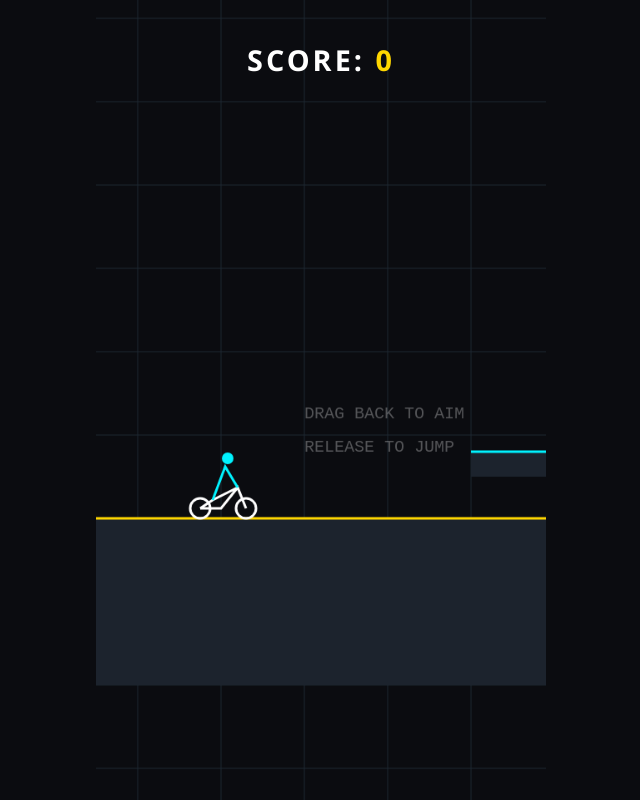
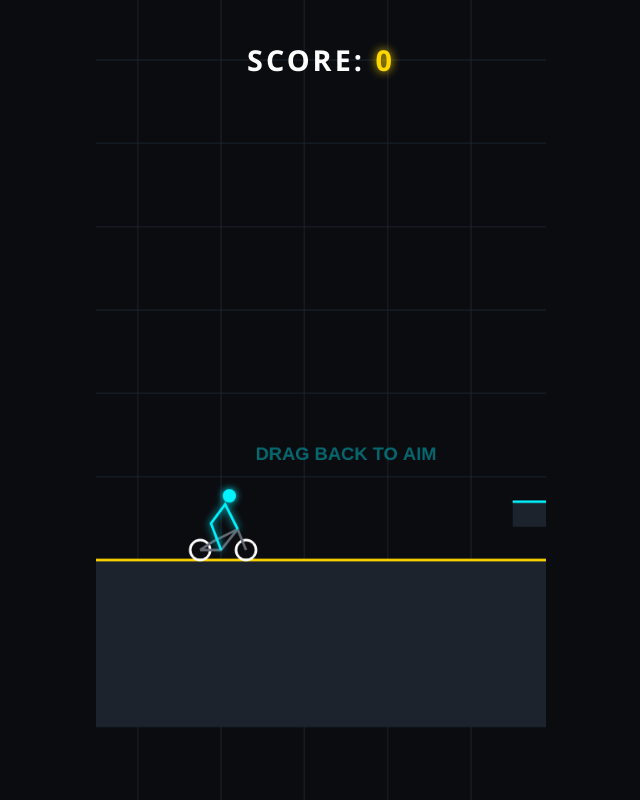
Before and after one commit to nietzcko/trials, a plain HTML site: page index.html in a window 1280 px wide. Shown: the whole page, without its empty margins (319-959 px from the left). Drawn offline with Linux system fonts and the light colour scheme.

Commit message:
Update index.html

```diff
--- a/index.html
+++ b/index.html
@@ -3,7 +3,7 @@
 <head>
     <meta charset="UTF-8">
     <meta name="viewport" content="width=device-width, initial-scale=1.0, maximum-scale=1.0, user-scalable=no">
-    <title>Neon Trial - Clean Edition</title>
+    <title>Neon Trial - Clean & Dynamic</title>
     <style>
         :root {
             --bg-color: #0b0c10;
@@ -23,7 +23,7 @@
             align-items: center;
             height: 100vh;
             overflow: hidden;
-            font-family: 'Segoe UI', Roboto, Helvetica, Arial, sans-serif;
+            font-family: 'Segoe UI', Roboto, sans-serif;
             touch-action: none;
         }
 
@@ -51,7 +51,7 @@
             text-transform: uppercase;
         }
 
-        .score-num { color: var(--neon-alt); }
+        .score-num { color: var(--neon-alt); text-shadow: 0 0 10px var(--neon-alt); }
     </style>
 </head>
 <body>
@@ -78,8 +78,7 @@
         const maxDragDistance = 220;
         let score = 0;
 
-        let cameraX = 0, targetCameraX = 0;
-        let cameraY = 0, targetCameraY = 0;
+        let cameraX = 0, cameraY = 0;
         let genX = 0, genY = 600;
 
         const getCSSVar = (name) => getComputedStyle(document.documentElement).getPropertyValue(name).trim();
@@ -97,7 +96,7 @@
 
         let bike = {
             x: 100, y: 550, vx: 0, vy: 0, radius: 15,
-            angle: 0, angVel: 0, grounded: false, dir: 1, tuckFactor: 0
+            angle: 0, angVel: 0, grounded: false, tuckFactor: 0
         };
 
         let terrain = [];
@@ -109,7 +108,7 @@
             let type = Math.floor(Math.random() * 6);
 
             if (genY < 300) type = Math.max(type, 3);
-            if (genY > 700) type = Math.min(type, 2);
+            if (genY > 750) type = Math.min(type, 2);
 
             let w = 40 + Math.random() * 80;
             let y = genY + (Math.random() * 300 - 150);
@@ -123,14 +122,14 @@
                 genX = startX + r * 2; genY = y - r;
             } else if (type === 2 || type === 3) { // Steps
                 let stepW = 40, currX = startX, currY = genY;
-                let dirY = type === 2 ? -40 : 40;
+                let dirY = type === 2 ? -45 : 45;
                 for(let i=0; i<3; i++) {
                     terrain.push({type: 'rect', x: currX, y: currY, w: stepW, h: 40, landed: false});
                     currX += stepW + 20; currY += dirY;
                 }
                 genX = currX; genY = currY - dirY;
             } else { // Slope
-                let angle = type === 4 ? -0.4 : 0.4;
+                let angle = type === 4 ? -0.45 : 0.45;
                 let sw = 100 + Math.random() * 50;
                 terrain.push({type: 'slope', x: startX, y: genY, w: sw, h: 20, angle: angle, landed: false});
                 genX = startX + sw * Math.cos(angle); genY = genY + sw * Math.sin(angle);
@@ -140,16 +139,15 @@
         function initGame() {
             score = 0; terrain = []; scoreDisplay.innerText = "0";
             cameraX = 0; cameraY = 0; genX = 1600; genY = 600;
-            bike = { x: 100, y: 550, vx: 0, vy: 0, radius: 15, angle: 0, angVel: 0, grounded: true, dir: 1, tuckFactor: 0 };
+            bike = { x: 100, y: 550, vx: 0, vy: 0, radius: 15, angle: 0, angVel: 0, grounded: true, tuckFactor: 0 };
 
             terrain.push({ type: 'rect', x: -500, y: 600, w: 2100, h: 200, landed: true });
-            terrain.push({ type: 'rect', x: 400, y: 520, w: 150, h: 30, landed: false });
-            terrain.push({ type: 'rect', x: 700, y: 440, w: 120, h: 30, landed: false });
+            terrain.push({ type: 'rect', x: 450, y: 530, w: 150, h: 30, landed: false });
+            terrain.push({ type: 'rect', x: 750, y: 460, w: 120, h: 30, landed: false });
 
             tutorialTexts = [
-                { t: "DRAG BACK TO AIM", x: 200, y: 480 },
-                { t: "RELEASE TO JUMP", x: 200, y: 520 },
-                { t: "LAND ON TOP FOR POINTS", x: 700, y: 350 }
+                { t: "DRAG BACK TO AIM", x: 250, y: 480 },
+                { t: "LAND ON YELLOW FOR POINTS", x: 800, y: 350 }
             ];
 
             for(let i=0; i<10; i++) generateObstacle();
@@ -188,13 +186,15 @@
 
             bike.vy += gravity;
             if (isDragging && bike.grounded) {
-                let tilt = Math.max(-0.6, Math.min(0.6, (dragCurrent.x - dragStart.x) / maxDragDistance));
-                bike.angle += (tilt - bike.angle) * 0.2;
+                let tilt = Math.max(-0.65, Math.min(0.65, (dragCurrent.x - dragStart.x) / maxDragDistance));
+                bike.angle += (tilt - bike.angle) * 0.15;
             }
 
             bike.x += bike.vx; bike.y += bike.vy; bike.angle += bike.angVel;
+            if (bike.x > genX - 1200) generateObstacle();
 
-            if (bike.x > genX - 1000) generateObstacle();
+            if (!bike.grounded) bike.tuckFactor = Math.min(1, bike.tuckFactor + 0.1);
+            else bike.tuckFactor = Math.max(0, bike.tuckFactor - 0.2);
 
             let groundedThisFrame = false;
             const pts = [{dx: -25, dy: 10}, {dx: 30, dy: 10}, {dx: 0, dy: 0}];
@@ -202,7 +202,6 @@
             pts.forEach(p => {
                 let wx = bike.x + Math.cos(bike.angle)*p.dx - Math.sin(bike.angle)*p.dy;
                 let wy = bike.y + Math.sin(bike.angle)*p.dx + Math.cos(bike.angle)*p.dy;
-
                 terrain.forEach(t => {
                     let c = checkCollision(wx, wy, 12, t);
                     if (c.hit) {
@@ -218,16 +217,16 @@
                 });
             });
 
-            // Head death
-            let hx = bike.x + Math.cos(bike.angle)*10 - Math.sin(bike.angle)*-50;
-            let hy = bike.y + Math.sin(bike.angle)*10 + Math.cos(bike.angle)*-50;
-            terrain.forEach(t => { if(checkCollision(hx, hy, 10, t).hit) gameState = STATE_GAMEOVER; });
+            // Head death check
+            let hx = bike.x + Math.cos(bike.angle)*10 - Math.sin(bike.angle)*-55;
+            let hy = bike.y + Math.sin(bike.angle)*10 + Math.cos(bike.angle)*-55;
+            terrain.forEach(t => { if(checkCollision(hx, hy, 12, t).hit) gameState = STATE_GAMEOVER; });
 
             bike.grounded = groundedThisFrame;
-            if (bike.y > cameraY + 1200) gameState = STATE_GAMEOVER;
+            if (bike.y > cameraY + 1300) gameState = STATE_GAMEOVER;
 
-            targetCameraX = bike.x - 150; targetCameraY = bike.y - 600;
-            cameraX += (targetCameraX - cameraX) * 0.1; cameraY += (targetCameraY - cameraY) * 0.1;
+            cameraX += (bike.x - 150 - cameraX) * 0.1;
+            cameraY += (bike.y - 650 - cameraY) * 0.1;
         }
 
         function draw() {
@@ -246,7 +245,7 @@
             ctx.save(); ctx.translate(-cameraX, -cameraY);
 
             // Tutorial
-            ctx.fillStyle = "rgba(255,255,255,0.3)"; ctx.font = "20px monospace";
+            ctx.fillStyle = "rgba(0, 243, 255, 0.4)"; ctx.font = "bold 22px sans-serif"; ctx.textAlign = "center";
             tutorialTexts.forEach(t => ctx.fillText(t.t, t.x, t.y));
 
             // Terrain
@@ -268,7 +267,7 @@
                 }
             });
 
-            // Input
+            // Slingshot
             if (isDragging && bike.grounded) {
                 let dx = dragStart.x - dragCurrent.x, dy = dragStart.y - dragCurrent.y;
                 ctx.setLineDash([5, 5]); ctx.strokeStyle = colors.main;
@@ -276,17 +275,32 @@
                 ctx.setLineDash([]);
             }
 
-            // Bike (Simplified Clean)
+            // Bike & Rider
             ctx.save(); ctx.translate(bike.x, bike.y); ctx.rotate(bike.angle);
+
+            // Wheels
             ctx.strokeStyle = "#fff"; ctx.lineWidth = 3;
-            ctx.beginPath(); ctx.arc(-25, 10, 12, 0, 7); ctx.stroke(); // Back wheel
-            ctx.beginPath(); ctx.arc(30, 10, 12, 0, 7); ctx.stroke();  // Front wheel
-            ctx.beginPath(); ctx.moveTo(-25, 10); ctx.lineTo(0, 10); ctx.lineTo(20, -15); ctx.lineTo(30, 10); // Frame
+            ctx.beginPath(); ctx.arc(-25, 10, 12, 0, 7); ctx.stroke();
+            ctx.beginPath(); ctx.arc(30, 10, 12, 0, 7); ctx.stroke();
+
+            // Frame
+            ctx.strokeStyle = "rgba(100,105,115,1)";
+            ctx.beginPath(); ctx.moveTo(-25, 10); ctx.lineTo(0, 10); ctx.lineTo(20, -15); ctx.lineTo(30, 10);
             ctx.lineTo(20, -15); ctx.lineTo(-10, 0); ctx.lineTo(-25, 10); ctx.stroke();
-            // Rider
-            ctx.strokeStyle = colors.main; ctx.beginPath();
-            ctx.moveTo(-10, 0); ctx.lineTo(5, -40); ctx.lineTo(20, -15); // Body & Arms
-            ctx.stroke(); ctx.beginPath(); ctx.arc(8, -50, 7, 0, 7); ctx.fillStyle = colors.main; ctx.fill();
+
+            // Rider Animation
+            let butt = {x: -12 + (bike.tuckFactor * 8), y: -22 + (bike.tuckFactor * 5)};
+            let shoulder = {x: 5 + (bike.tuckFactor * 10), y: -45 + (bike.tuckFactor * 10)};
+            let head = {x: shoulder.x + 5, y: shoulder.y - 10};
+
+            ctx.strokeStyle = colors.main; ctx.shadowBlur = 10; ctx.shadowColor = colors.main;
+            ctx.beginPath();
+            ctx.moveTo(0, 10); ctx.lineTo(butt.x, butt.y); // Leg
+            ctx.lineTo(shoulder.x, shoulder.y); // Torso
+            ctx.lineTo(20, -15); // Arm
+            ctx.stroke();
+
+            ctx.beginPath(); ctx.arc(head.x, head.y, 8, 0, 7); ctx.fillStyle = colors.main; ctx.fill();
             ctx.restore();
 
             ctx.restore();
@@ -296,39 +310,32 @@
                 ctx.fillStyle = colors.alt; ctx.font = "bold 50px sans-serif"; ctx.textAlign = "center";
                 ctx.fillText("CRASHED", canvas.width/2, canvas.height/2);
                 ctx.font = "20px sans-serif"; ctx.fillStyle = "#fff";
-                ctx.fillText("TAP TO RESTART", canvas.width/2, canvas.height/2 + 50);
+                ctx.fillText("TAP TO RESTART", canvas.width/2, canvas.height/2 + 55);
             }
         }
 
         function loop() { update(); draw(); requestAnimationFrame(loop); }
 
-        canvas.addEventListener('mousedown', e => {
-            const p = {x: e.clientX, y: e.clientY};
+        function handleStart(e) {
+            const p = {x: e.clientX || e.touches[0].clientX, y: e.clientY || e.touches[0].clientY};
             if(gameState === STATE_GAMEOVER) initGame();
             else if(bike.grounded) { isDragging = true; dragStart = p; dragCurrent = p; }
-        });
-        window.addEventListener('mousemove', e => { if(isDragging) dragCurrent = {x: e.clientX, y: e.clientY}; });
-        window.addEventListener('mouseup', () => {
+        }
+        function handleMove(e) { if(isDragging) dragCurrent = {x: e.clientX || e.touches[0].clientX, y: e.clientY || e.touches[0].clientY}; }
+        function handleEnd() {
             if(isDragging) {
                 let dx = dragStart.x - dragCurrent.x, dy = dragStart.y - dragCurrent.y;
                 bike.vx = dx * jumpPower; bike.vy = dy * jumpPower;
                 bike.angVel = dx * -0.0003; bike.grounded = false; isDragging = false;
             }
-        });
+        }
 
-        canvas.addEventListener('touchstart', e => {
-            const p = {x: e.touches[0].clientX, y: e.touches[0].clientY};
-            if(gameState === STATE_GAMEOVER) initGame();
-            else if(bike.grounded) { isDragging = true; dragStart = p; dragCurrent = p; }
-        });
-        canvas.addEventListener('touchmove', e => { if(isDragging) dragCurrent = {x: e.touches[0].clientX, y: e.touches[0].clientY}; });
-        canvas.addEventListener('touchend', () => {
-            if(isDragging) {
-                let dx = dragStart.x - dragCurrent.x, dy = dragStart.y - dragCurrent.y;
-                bike.vx = dx * jumpPower; bike.vy = dy * jumpPower;
-                bike.angVel = dx * -0.0003; bike.grounded = false; isDragging = false;
-            }
-        });
+        canvas.addEventListener('mousedown', handleStart);
+        window.addEventListener('mousemove', handleMove);
+        window.addEventListener('mouseup', handleEnd);
+        canvas.addEventListener('touchstart', handleStart);
+        canvas.addEventListener('touchmove', handleMove);
+        window.addEventListener('touchend', handleEnd);
 
         initGame(); loop();
     </script>
```
